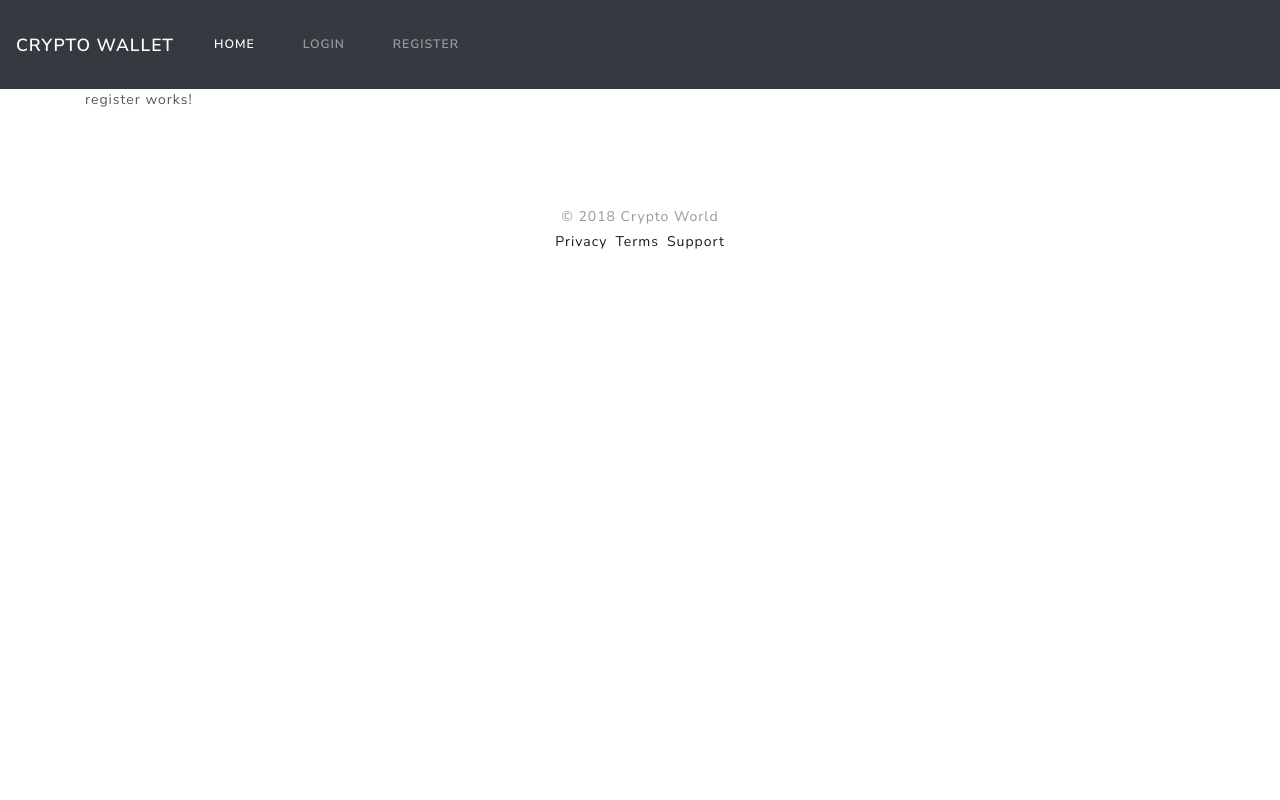
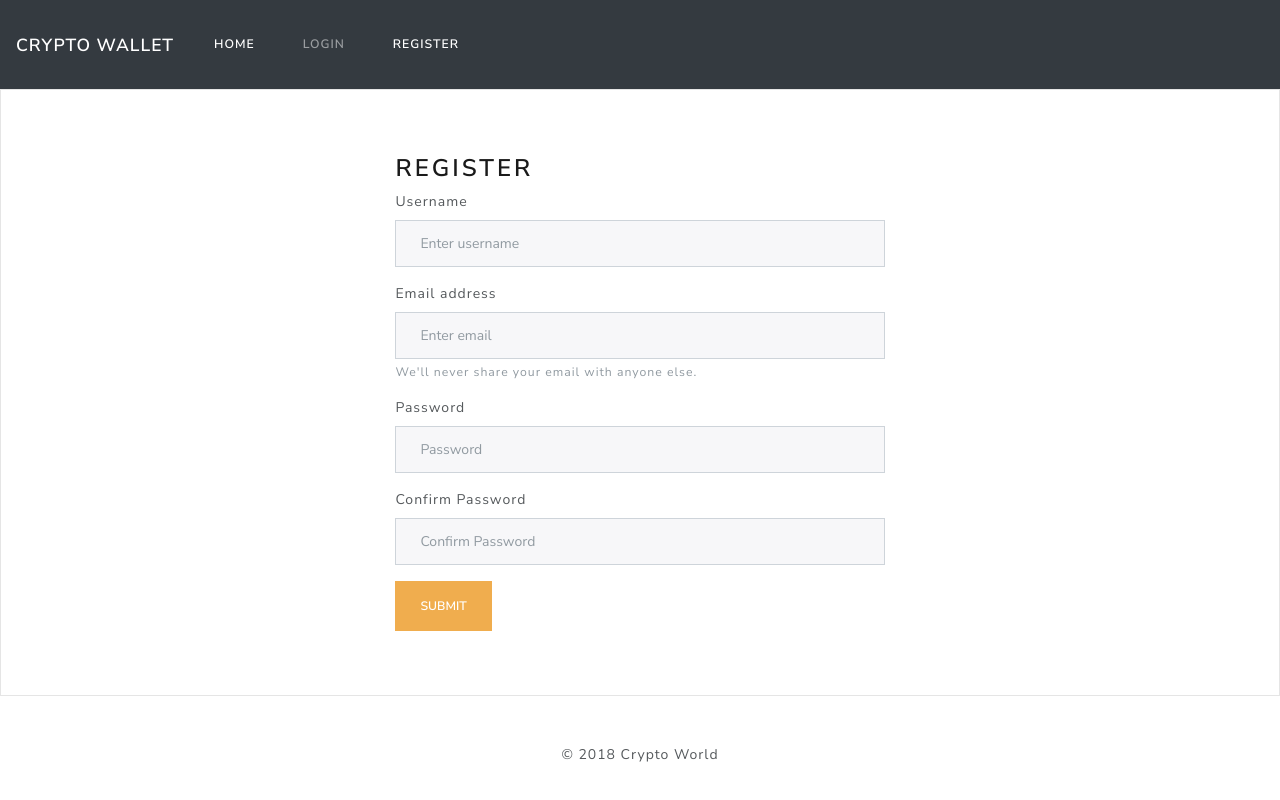
Before and after one commit to shterion/crypto-wallet, an Angular app: page /register in a window 1280 px wide. Shown: the top 800 px of the page. Built offline with nearby package versions, Linux system fonts and the light colour scheme.

Commit message:
Finish the basic UI and create login and register forms

```diff
--- a/src/app/app.component.html
+++ b/src/app/app.component.html
@@ -1,5 +1,5 @@
 <app-navbar></app-navbar>
-<div class="container">
-  <router-outlet></router-outlet>
-</div>
+  <!-- <div class="container"> -->
+    <router-outlet></router-outlet>
+<!-- </div> -->
 <app-footer></app-footer>
--- a/src/app/components/footer/footer.component.html
+++ b/src/app/components/footer/footer.component.html
@@ -1,8 +1,17 @@
-<footer class="my-5 pt-5 text-muted text-center text-small">
+<!-- <footer class="my-5 pt-5 text-muted text-center text-small">
   <p class="mb-1">&copy; 2018 Crypto World</p>
   <ul class="list-inline">
     <li class="list-inline-item"><a href="#">Privacy</a></li>
     <li class="list-inline-item"><a href="#">Terms</a></li>
     <li class="list-inline-item"><a href="#">Support</a></li>
   </ul>
+</footer> -->
+<footer class="container py-5">
+  <div class="row">
+    <div class="col-4"></div>
+    <div class="col-4 col-md text-center">
+      <p class="mb-1">&copy; 2018 Crypto World</p>
+    </div>
+    <div class="col-4"></div>
+  </div>
 </footer>
--- a/src/app/components/home/home.component.html
+++ b/src/app/components/home/home.component.html
@@ -1,3 +1,9 @@
-<p>
-  home works!
-</p>
+<div class="position-relative overflow-hidden p-3 p-md-5 m-md-3 text-center bg-light">
+  <div class="col-md-5 p-lg-5 mx-auto my-5">
+    <h1 class="display-4 font-weight-normal">the trezor for your coins</h1>
+    <p class="lead font-weight-normal">And an even wittier subheading to boot. Jumpstart your marketing efforts with this example based on Apple's marketing pages.</p>
+    <!-- <a class="btn btn-outline-secondary" href="#">Coming soon</a> -->
+    <button [routerLink]="['/register']" type="button" class="btn btn-warning m-sm-2">Register</button>
+    <button [routerLink]="['/login']" type="button" class="btn btn-success">Sign in</button>
+  </div>
+</div>
--- a/src/app/components/login/login.component.html
+++ b/src/app/components/login/login.component.html
@@ -1,3 +1,18 @@
-<p>
-  login works!
-</p>
+<div class="position-relative overflow-hidden p-3 bg-light">
+  <div class="col-md-5 mx-auto my-5 container">
+    <h3>Login</h3>
+    <form>
+      <fieldset>
+        <div class="form-group">
+          <label for="exampleInputEmail1">Email address</label>
+          <input class="form-control" id="exampleInputEmail1" aria-describedby="emailHelp" placeholder="Enter email" type="email">
+        </div>
+        <div class="form-group">
+          <label for="exampleInputPassword1">Password</label>
+          <input class="form-control" id="exampleInputPassword1" placeholder="Password" type="password">
+        </div>
+      </fieldset>
+      <button type="submit" class="btn btn-warning">Log in</button>
+    </form>
+  </div>
+</div>
--- a/src/app/components/navbar/navbar.component.html
+++ b/src/app/components/navbar/navbar.component.html
@@ -6,13 +6,13 @@
 
   <div class="collapse navbar-collapse" id="navbarsExampleDefault">
     <ul class="nav navbar-nav navbar-right">
-      <li class="nav-item active">
+      <li [routerLinkActive]="['active']" [routerLinkActiveOptions]="{exact:true}" class="nav-item active">
         <a [routerLink]="['/']" class="nav-link" href="#">Home <span class="sr-only">(current)</span></a>
       </li>
-      <li class="nav-item">
+      <li [routerLinkActive]="['active']" [routerLinkActiveOptions]="{exact:true}" class="nav-item">
         <a [routerLink]="['/login']" class="nav-link" href="#">Login</a>
       </li>
-      <li class="nav-item">
+      <li [routerLinkActive]="['active']" [routerLinkActiveOptions]="{exact:true}" class="nav-item">
         <a [routerLink]="['/register']" class="nav-link" href="#">Register</a>
       </li>
     </ul>
--- a/src/app/components/register/register.component.html
+++ b/src/app/components/register/register.component.html
@@ -1,3 +1,29 @@
-<p>
-  register works!
-</p>
+<div class="position-relative overflow-hidden p-3 bg-light">
+  <div class="col-md-5 mx-auto my-5 container">
+    <h3>Register</h3>
+    <form>
+      <fieldset>
+        <div class="form-group">
+          <div class="col-xs-3">
+            <label for="exampleInputEmail1">Username</label>
+            <input class="form-control" id="exampleInputEmail1" placeholder="Enter username" type="text">
+          </div>
+        </div>
+        <div class="form-group">
+          <label for="exampleInputEmail1">Email address</label>
+          <input class="form-control" id="exampleInputEmail1" aria-describedby="emailHelp" placeholder="Enter email" type="email">
+          <small id="emailHelp" class="form-text text-muted">We'll never share your email with anyone else.</small>
+        </div>
+        <div class="form-group">
+          <label for="exampleInputPassword1">Password</label>
+          <input class="form-control" id="exampleInputPassword1" placeholder="Password" type="password">
+        </div>
+        <div class="form-group">
+          <label for="exampleInputPassword1">Confirm Password</label>
+          <input class="form-control" id="exampleInputPassword1" placeholder="Confirm Password" type="password">
+        </div>
+      </fieldset>
+      <button type="submit" class="btn btn-warning">Submit</button>
+    </form>
+  </div>
+</div>
--- a/src/index.html
+++ b/src/index.html
@@ -1,18 +1,24 @@
 <!doctype html>
 <html lang="en">
+
 <head>
   <meta charset="utf-8">
+  <meta name="viewport" content="width=device-width, initial-scale=1, shrink-to-fit=no">
+  <link rel="stylesheet" href="https://maxcdn.bootstrapcdn.com/bootstrap/4.0.0/css/bootstrap.min.css" integrity="sha384-Gn5384xqQ1aoWXA+058RXPxPg6fy4IWvTNh0E263XmFcJlSAwiGgFAW/dAiS6JXm" crossorigin="anonymous">
+  <!-- <link rel="stylesheet" href="https://getbootstrap.com/docs/4.0/examples/product/product.css"> -->
+  <link rel="stylesheet" href="https://bootswatch.com/4/lux/bootstrap.min.css">
+
   <title>CryptoWallet</title>
-  <link rel="stylesheet" href="https://bootswatch.com/4/lux/bootstrap.min.css">
+
   <base href="/">
 
-  <meta name="viewport" content="width=device-width, initial-scale=1">
-  <link rel="icon" type="image/x-icon" href="favicon.ico">
 </head>
+
 <body>
   <app-root>Loading ...</app-root>
 </body>
+
   <script src="https://code.jquery.com/jquery-3.2.1.slim.min.js" integrity="sha384-KJ3o2DKtIkvYIK3UENzmM7KCkRr/rE9/Qpg6aAZGJwFDMVNA/GpGFF93hXpG5KkN" crossorigin="anonymous"></script>
-  <script src="https://cdnjs.cloudflare.com/ajax/libs/popper.js/1.12.3/umd/popper.min.js" integrity="sha384-vFJXuSJphROIrBnz7yo7oB41mKfc8JzQZiCq4NCceLEaO4IHwicKwpJf9c9IpFgh" crossorigin="anonymous"></script>
-  <script src="https://maxcdn.bootstrapcdn.com/bootstrap/4.0.0-beta.2/js/bootstrap.min.js" integrity="sha384-alpBpkh1PFOepccYVYDB4do5UnbKysX5WZXm3XxPqe5iKTfUKjNkCk9SaVuEZflJ" crossorigin="anonymous"></script>
+  <script src="https://cdnjs.cloudflare.com/ajax/libs/popper.js/1.12.9/umd/popper.min.js" integrity="sha384-ApNbgh9B+Y1QKtv3Rn7W3mgPxhU9K/ScQsAP7hUibX39j7fakFPskvXusvfa0b4Q" crossorigin="anonymous"></script>
+  <script src="https://maxcdn.bootstrapcdn.com/bootstrap/4.0.0/js/bootstrap.min.js" integrity="sha384-JZR6Spejh4U02d8jOt6vLEHfe/JQGiRRSQQxSfFWpi1MquVdAyjUar5+76PVCmYl" crossorigin="anonymous"></script>
 </html>
```
